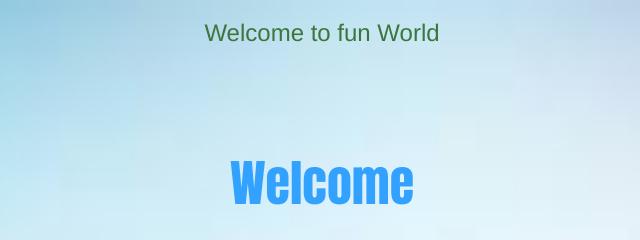
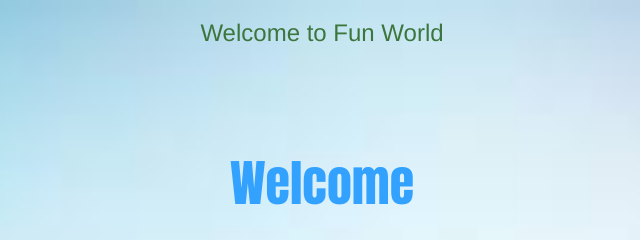
Before and after one commit to SunilHotta1/FunWorld, a plain HTML site: page index.html in a window 1280 px wide. Shown: the top 240 px of the page, 318-958 px from the left. Drawn offline with nearby package versions, Linux system fonts and the light colour scheme.

Commit message:
Update index.html

```diff
--- a/index.html
+++ b/index.html
@@ -22,7 +22,7 @@
 	<div class="row">
 		<div class="col-md-12">
 			<h3 class="text-center text-success">
-				Welcome to fun World
+				Welcome to Fun World
 			</h3>
 			<h2>
 				Enter Your Name
```
